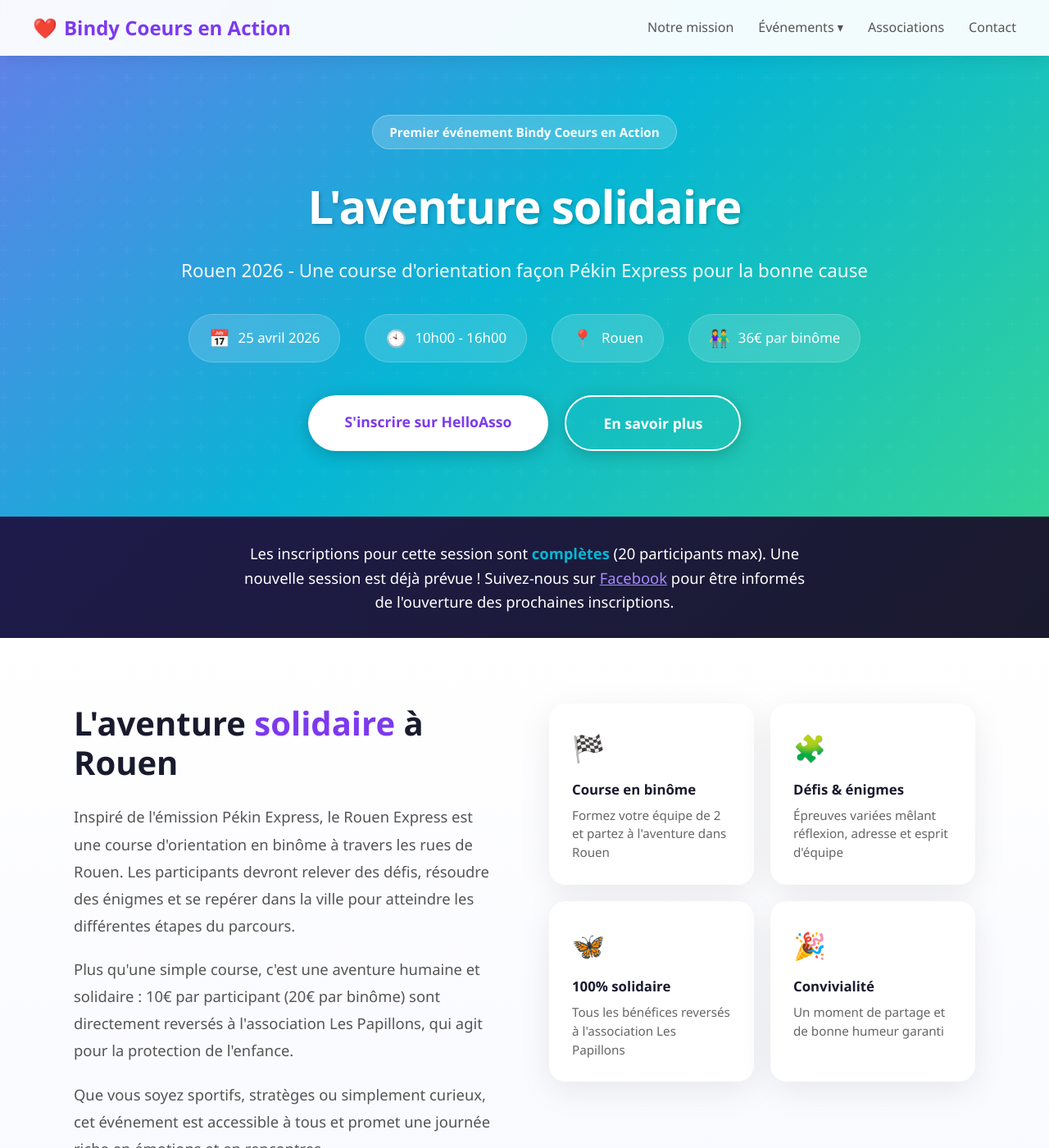
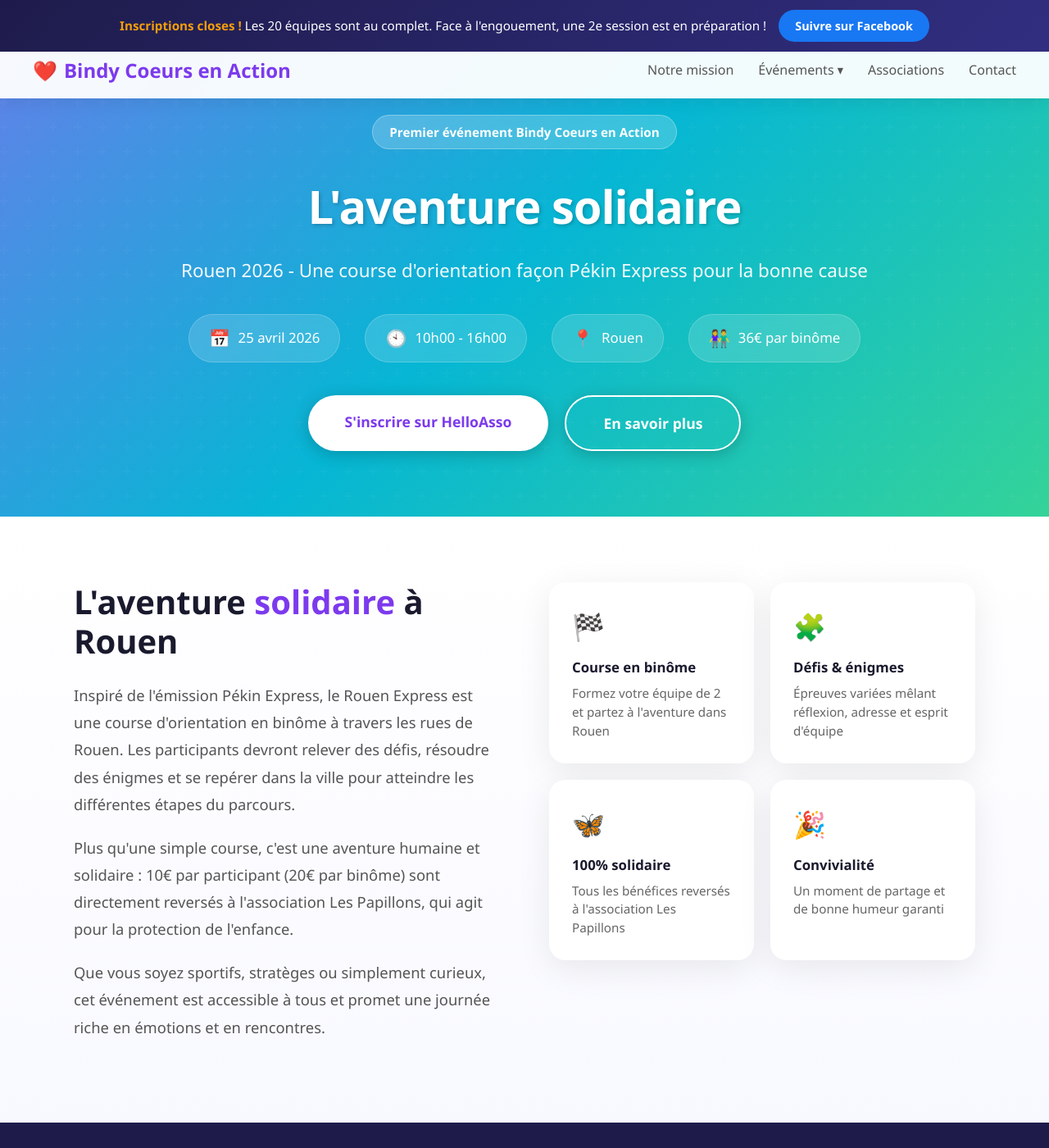
Before and after one commit to Lotto/bindycoeursenaction.fr, a Jekyll site: the page built from aventure-solidaire-rouen-2026.html, in a window 1280 px wide and 1400 px high. Shown: the whole window at 82% size. Built offline with Jekyll 4.4.1, drawn with Linux system fonts in a browser that asks for light colours.

Commit message:
Ajout du bandeau inscriptions closes sur la page événement
- Bandeau fixe en haut avec message inscriptions complètes (20 équipes)
- Annonce de la 2e session en préparation
- Bouton Facebook pour suivre les prochaines ouvertures
- Suppression de l'ancien status banner

Generated with [Claude Code](https://claude.ai/code)
via [Happy](https://happy.engineering)

Co-Authored-By: Claude <noreply@anthropic.com>
Co-Authored-By: Happy <yesreply@happy.engineering>

```diff
--- a/aventure-solidaire-rouen-2026.html
+++ b/aventure-solidaire-rouen-2026.html
@@ -38,7 +38,77 @@ permalink: /aventure-solidaire-rouen-2026
     to { opacity: 1; transform: translateY(0); }
   }
 
+  /* Closed banner */
+  .closed-banner {
+    position: fixed;
+    top: 0;
+    left: 0;
+    right: 0;
+    background: linear-gradient(135deg, #1e1b4b 0%, #312e81 100%);
+    color: white;
+    text-align: center;
+    padding: 12px 20px;
+    z-index: 1100;
+    display: flex;
+    align-items: center;
+    justify-content: center;
+    gap: 15px;
+    flex-wrap: wrap;
+  }
+
+  .closed-banner p {
+    font-size: 0.95rem;
+    line-height: 1.5;
+    margin: 0;
+  }
+
+  .closed-banner strong {
+    color: #f59e0b;
+  }
+
+  .closed-banner .fb-btn {
+    display: inline-flex;
+    align-items: center;
+    gap: 6px;
+    background: #1877f2;
+    color: white;
+    text-decoration: none;
+    padding: 8px 20px;
+    border-radius: 50px;
+    font-weight: 700;
+    font-size: 0.9rem;
+    white-space: nowrap;
+    transition: all 0.3s ease;
+  }
+
+  .closed-banner .fb-btn:hover {
+    background: #166fe5;
+    transform: translateY(-2px);
+    box-shadow: 0 5px 15px rgba(24, 119, 242, 0.4);
+  }
+
+  @media (max-width: 600px) {
+    .closed-banner {
+      padding: 10px 15px;
+      gap: 10px;
+    }
+
+    .closed-banner p {
+      font-size: 0.85rem;
+    }
+  }
+
   {% include navbar-styles.html %}
+
+  .navbar {
+    top: 52px;
+  }
+
+  @media (max-width: 600px) {
+    .navbar {
+      top: 80px;
+    }
+  }
 
   /* Event Hero */
   .event-hero {
@@ -153,35 +223,6 @@ permalink: /aventure-solidaire-rouen-2026
   .cta-button.secondary:hover {
     background: white;
     color: #7c3aed;
-  }
-
-  /* Status banner */
-  .status-banner {
-    background: linear-gradient(135deg, #1e1b4b 0%, #1a1a2e 100%);
-    padding: 30px 20px;
-    text-align: center;
-  }
-
-  .status-banner p {
-    color: white;
-    font-size: 1.15rem;
-    max-width: 700px;
-    margin: 0 auto;
-    line-height: 1.6;
-  }
-
-  .status-banner strong {
-    color: #06b6d4;
-  }
-
-  .status-banner a {
-    color: #a78bfa;
-    text-decoration: underline;
-    transition: color 0.3s;
-  }
-
-  .status-banner a:hover {
-    color: #c4b5fd;
   }
 
   /* Event Details Section */
@@ -627,6 +668,17 @@ permalink: /aventure-solidaire-rouen-2026
   }
 </style>
 
+<!-- Closed Banner -->
+<div class="closed-banner">
+  <p>
+    <strong>Inscriptions closes !</strong> Les 20 équipes sont au complet.
+    Face à l'engouement, une 2e session est en préparation !
+  </p>
+  <a href="https://www.facebook.com/share/1DYDD1KE4z/" target="_blank" rel="noopener" class="fb-btn">
+    Suivre sur Facebook
+  </a>
+</div>
+
 {% include navbar.html %}
 
 <!-- Event Hero -->
@@ -656,16 +708,6 @@ permalink: /aventure-solidaire-rouen-2026
       <a href="#details" class="cta-button secondary">En savoir plus</a>
     </div>
   </div>
-</section>
-
-<!-- Status Banner -->
-<section class="status-banner">
-  <p>
-    Les inscriptions pour cette session sont <strong>complètes</strong> (20 participants max).
-    Une nouvelle session est déjà prévue ! Suivez-nous sur
-    <a href="https://www.facebook.com/share/1DYDD1KE4z/" target="_blank" rel="noopener">Facebook</a>
-    pour être informés de l'ouverture des prochaines inscriptions.
-  </p>
 </section>
 
 <!-- Event Details -->
```
